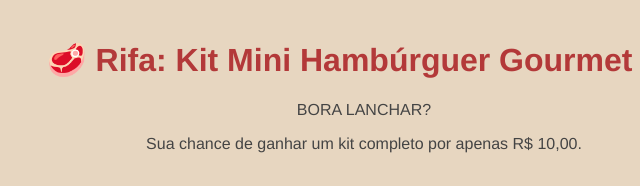
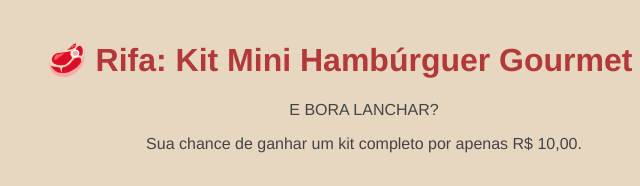
Before and after one commit to oimendes/rifa-kit-churrasco, a plain HTML site: page index.html in a window 1280 px wide. Shown: the top 186 px of the page, 276-916 px from the left. Drawn offline with Linux system fonts and the light colour scheme; no server answers.

Commit message:
Update index.html

```diff
--- a/index.html
+++ b/index.html
@@ -10,7 +10,7 @@
 
     <header>
         <h1>🥩 Rifa: Kit Mini Hambúrguer Gourmet 🍔</h1>
-        <p>BORA LANCHAR?</p>
+        <p>E BORA LANCHAR?</p>
         <p>Sua chance de ganhar um kit completo por apenas R$ 10,00.</p>
     </header>
 
```
